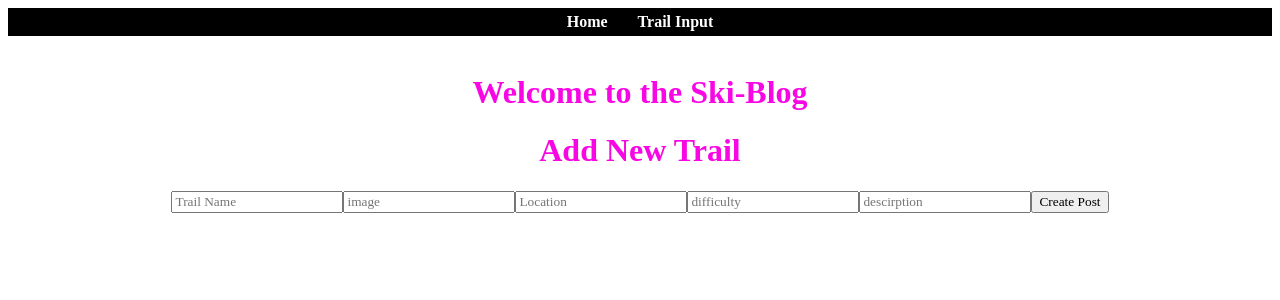
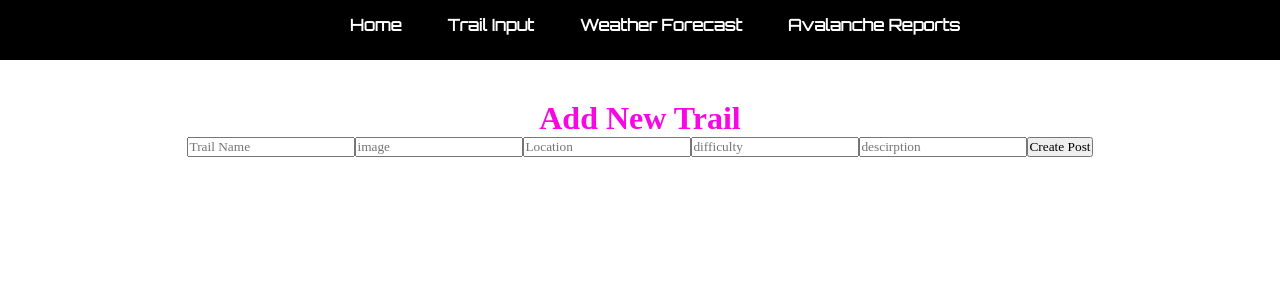
Before and after one commit to RobWilliams0615/ski-blog, a React (Create React App) app in the folder client/: page /trailform in a window 1280 px wide. Shown: the top 300 px of the page. Built offline with nearby package versions, Linux system fonts and the light colour scheme.

Commit message:
Navbar styled

```diff
--- a/client/public/index.html
+++ b/client/public/index.html
@@ -15,6 +15,21 @@
       user's mobile device or desktop. See https://developers.google.com/web/fundamentals/web-app-manifest/
     -->
     <link rel="manifest" href="%PUBLIC_URL%/manifest.json" />
+    <link rel="preconnect" href="https://fonts.googleapis.com">
+    <link rel="preconnect" href="https://fonts.gstatic.com" crossorigin>
+    <link href="https://fonts.googleapis.com/css2?family=Prompt:wght@500&display=swap" rel="stylesheet">
+    <link rel="preconnect" href="https://fonts.googleapis.com">
+    <link rel="preconnect" href="https://fonts.gstatic.com" crossorigin>
+    <link href="https://fonts.googleapis.com/css2?family=Playfair+Display&display=swap" rel="stylesheet">
+    <link rel="preconnect" href="https://fonts.googleapis.com">
+    <link rel="preconnect" href="https://fonts.gstatic.com" crossorigin>
+    <link href="https://fonts.googleapis.com/css2?family=Varela+Round&display=swap" rel="stylesheet">
+    <link rel="preconnect" href="https://fonts.googleapis.com">
+    <link rel="preconnect" href="https://fonts.gstatic.com" crossorigin>
+    <link href="https://fonts.googleapis.com/css2?family=Secular+One&display=swap" rel="stylesheet">
+    <link rel="preconnect" href="https://fonts.googleapis.com">
+    <link rel="preconnect" href="https://fonts.gstatic.com" crossorigin>
+    <link href="https://fonts.googleapis.com/css2?family=Orbitron&display=swap" rel="stylesheet">
     <!--
       Notice the use of %PUBLIC_URL% in the tags above.
       It will be replaced with the URL of the `public` folder during the build.
--- a/client/src/App.css
+++ b/client/src/App.css
@@ -1,9 +1,51 @@
 * {
   font-family: 'Righteous', cursive;
+  margin: 0;
+  padding: 0;
 }
 
 .App {
   text-align: center;
+}
+
+.nav-bar {
+  background-color: black;
+  padding: 15px;
+  position: fixed;
+  width: 100%;
+  height: 30px;
+  top: 0;
+}
+
+.nav-bar a:hover {
+  background: rgb(233, 230, 230);
+  color: rgb(12, 5, 5);
+}
+
+.App-header {
+  /* position: fixed; */
+  width: 100%;
+  margin-bottom: 100px;
+}
+
+.mainheading {
+  font-family: 'Prompt', sans-serif;
+}
+
+.trailtitle {
+  font-family: 'Secular One', sans-serif;
+}
+
+.traildetails {
+  border: 2px solid black;
+  border-radius: 15px;
+  padding: 3%;
+  font-family: 'Playfair Display', serif;
+}
+
+.location,
+.difficulty {
+  font-family: 'Varela Round', sans-serif;
 }
 
 .grid {
@@ -20,17 +62,12 @@ img {
 }
 a {
   text-decoration: none;
-  padding: 15px;
+  padding: 23px;
   color: white;
-
   font-weight: 900;
+  font-family: 'Orbitron', sans-serif;
 }
 
-.nav-bar {
-  margin-bottom: 3%;
-  background-color: black;
-  padding: 5px;
-}
 h1 {
   color: rgb(249, 6, 228);
 }
--- a/client/src/App.js
+++ b/client/src/App.js
@@ -14,8 +14,6 @@ function App(props) {
         <NavBar />
       </header>
       <div className="main">
-        <h1>Welcome to the Ski-Blog</h1>
-
         <Route exact path="/" component={Home} />
         <Route exact path="/trailform" component={FormInput} />
         <Route exact path="/updatetrails/:id" component={Update} />
--- a/client/src/Home.js
+++ b/client/src/Home.js
@@ -46,6 +46,11 @@ const Home = (props) => {
   return (
     <div>
       <div>
+        <h3 className="mainheading">
+          "You know, the mountains are full of dangers, and they swallow you up.
+          But mostly, they give."
+        </h3>
+        <h4>-Doug Coombs</h4>
         <h2>Trails</h2>
         <section className="grid">
           {trails.map((e, index) => (
--- a/client/src/NavBar.js
+++ b/client/src/NavBar.js
@@ -7,6 +7,8 @@ const NavBar = () => {
       <nav className="nav-bar">
         <Link to="/">Home</Link>
         <Link to="/trailform">Trail Input</Link>
+        <Link to="">Weather Forecast</Link>
+        <Link to="">Avalanche Reports</Link>
       </nav>
     </div>
   );
--- a/client/src/components/Result.jsx
+++ b/client/src/components/Result.jsx
@@ -29,18 +29,18 @@ const checkData = () => {
         <div onClick={props.onClick}>
                 <h2>{props.username}</h2>
                 <p>Postinfo: {props.postinfo}</p>
-                <p>Rating: {props.rating}</p>
+                <h5>Rating: {props.rating}</h5>
                 <Link to ={`/updatetrails/${props._id}`}><button>Update Post</button> </Link>
                 <button onClick={()=> {deletePost(props._id)}}>Delete Post</button>
             </div> )
     } else {
         return (
         <div onClick={props.onClick}>
-                <h2>{props.name}</h2>
+                <h2 className="trailtitle">{props.name}</h2>
                 <img src={props.image} alt={props.name} />
-                <p>Location: {props.area}</p>
-                <p>Difficulty: {props.difficulty}</p>
-                <p>About: {props.details}</p>
+                <h5 className="location">Location: {props.area}</h5>
+                <h5 className="difficulty">Difficulty: {props.difficulty}</h5>
+                <p className="traildetails">About: {props.details}</p>
                 <Link to ={`/updatetrails/${props._id}`}><button>Update Post</button> </Link>
                 <button onClick={()=> {deletePost(props._id)}}>Delete Post</button>
             </div> )
```
